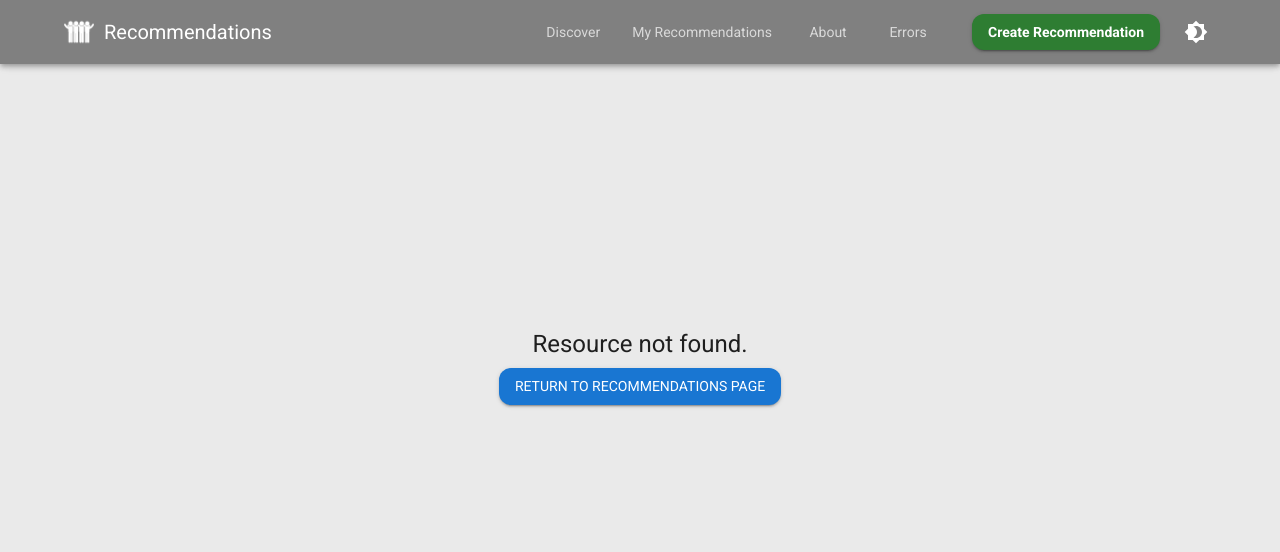
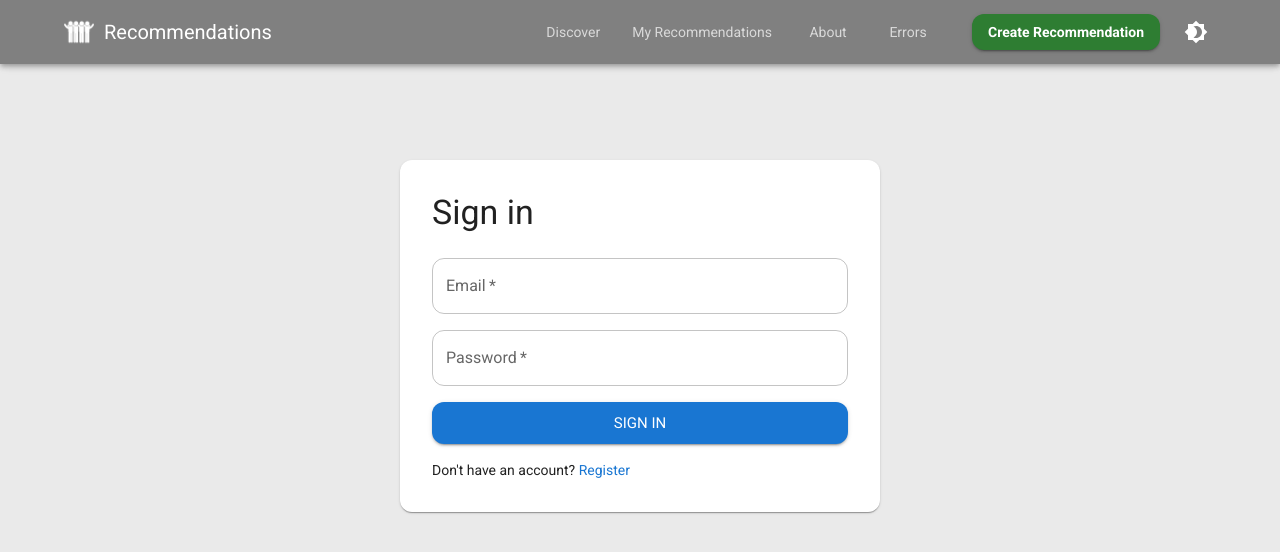
Before and after one commit to ppcosys/RecommendationsApp, a React (Vite) app in the folder ReactApp/: page /login in a window 1280 px wide. Before the commit this address led to /not-found. Shown: the top 552 px of the page. Built offline with nearby package versions, Linux system fonts and the light colour scheme; some icons are missing.

Commit message:
feature: implement frontend login flow with session restoration

```diff
--- a/ReactApp/src/app/layout/App.tsx
+++ b/ReactApp/src/app/layout/App.tsx
@@ -11,6 +11,7 @@ function App() {
   const location = useLocation();
   const { userStore } = useStore();
 
+
   useEffect(() => {
     const token = authStorage.getToken();
 
@@ -22,6 +23,7 @@ function App() {
   if (userStore.loadingInitial) {
     return <div>Loading...</div>;
   }
+
 
   const isPublicPage =
     location.pathname === "/" || location.pathname === "/discover";
--- /dev/null
+++ b/ReactApp/src/features/users/LoginForm.tsx
@@ -0,0 +1,89 @@
+import { useState } from "react";
+import { observer } from "mobx-react-lite";
+import {
+  Alert,
+  Box,
+  Button,
+  Paper,
+  Stack,
+  TextField,
+  Typography,
+} from "@mui/material";
+import { Link, useLocation, useNavigate } from "react-router-dom";
+import { useStore } from "../../app/stores/store";
+
+export default observer(function LoginForm() {
+  const navigate = useNavigate();
+  const location = useLocation();
+  const { userStore } = useStore();
+
+  const [values, setValues] = useState({
+    email: "",
+    password: "",
+  });
+
+  const [error, setError] = useState<string | null>(null);
+
+  const from = location.state?.from?.pathname || "/recommendations";
+
+  const handleSubmit = async (e: React.FormEvent) => {
+    e.preventDefault();
+    setError(null);
+
+    try {
+      await userStore.login(values);
+      navigate(from);
+    } catch {
+      setError("Invalid email or password");
+    }
+  };
+
+  return (
+    <Paper sx={{ maxWidth: 480, mx: "auto", p: 4, mt: 8 }}>
+      <Typography variant="h4" mb={3}>
+        Sign in
+      </Typography>
+
+      <Box component="form" onSubmit={handleSubmit}>
+        <Stack spacing={2}>
+          {error && <Alert severity="error">{error}</Alert>}
+
+          <TextField
+            label="Email"
+            type="email"
+            value={values.email}
+            onChange={(e) =>
+              setValues({ ...values, email: e.target.value })
+            }
+            fullWidth
+            required
+          />
+
+          <TextField
+            label="Password"
+            type="password"
+            value={values.password}
+            onChange={(e) =>
+              setValues({ ...values, password: e.target.value })
+            }
+            fullWidth
+            required
+          />
+
+          <Button
+            type="submit"
+            variant="contained"
+            size="large"
+            disabled={userStore.loading}
+          >
+            Sign in
+          </Button>
+
+          <Typography variant="body2">
+            Don&apos;t have an account? <Link to="/register">Register</Link>
+          </Typography>
+        </Stack>
+      </Box>
+    </Paper>
+  );
+});
```
Also changed, not shown: ReactApp/src/app/router/Routes.tsx (+19 -17 lines).
